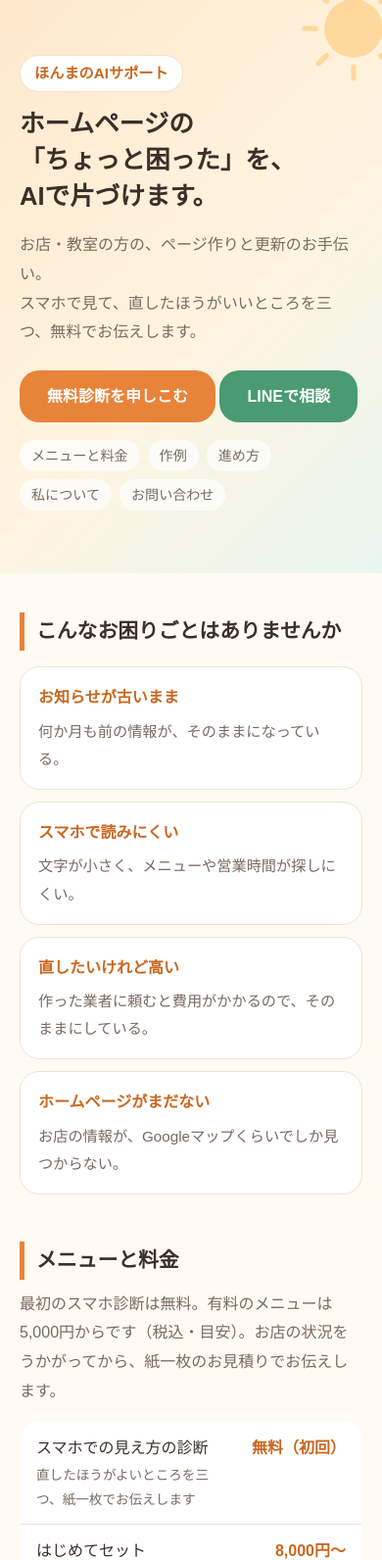
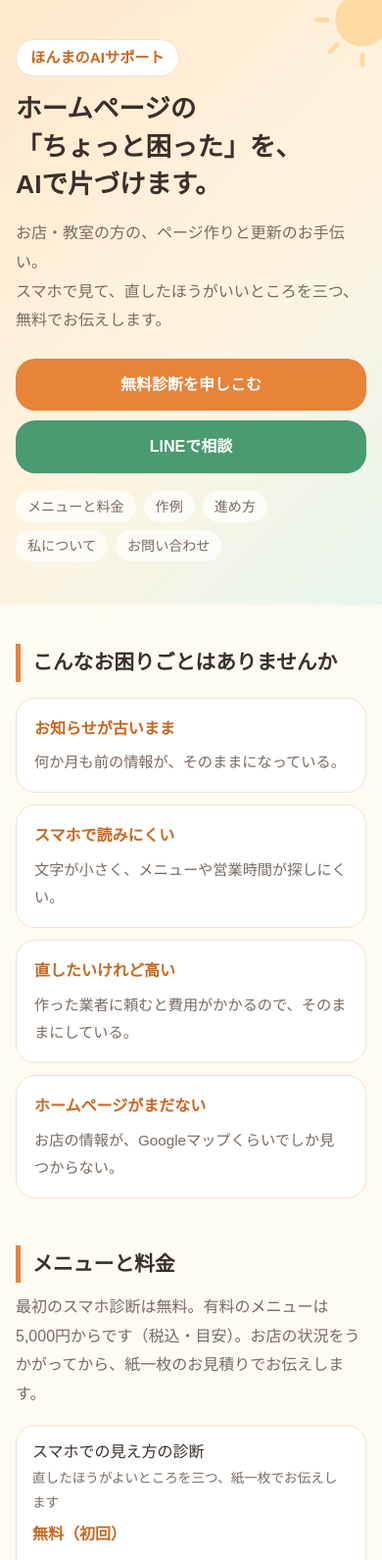
Before and after one commit to osamu-homma-ai/osamu-homma-ai.github.io, a plain HTML site: page index.html in a window 390 px wide. Shown: the top 1592 px of the page at 98% size. Drawn offline with Linux system fonts and the light colour scheme.

Commit message:
スマホ（Android の文字サイズ大・表示サイズ大）でも崩れないように：見出しを言葉の切れ目で改行、料金表をスマホでは縦並び、ボタンを横いっぱいに、連絡先を2行に。CSS を読みなおすよう ?v= を付けた
Co-Authored-By: Claude Opus 5.5 <noreply@anthropic.com>

```diff
--- a/index.html
+++ b/index.html
@@ -14,7 +14,7 @@
   <meta property="og:image:width" content="1200">
   <meta property="og:image:height" content="630">
   <meta property="og:locale" content="ja_JP">
-  <link rel="stylesheet" href="style.css">
+  <link rel="stylesheet" href="style.css?v=20261122">
 </head>
 <body>
   <header class="hero">
@@ -29,7 +29,7 @@
     </svg>
     <div class="wrap">
       <a class="brand" href="index.html">ほんまのAIサポート</a>
-      <h1>ホームページの<br>「ちょっと困った」を、<br>AIで片づけます。</h1>
+      <h1><span class="nw">ホームページの</span><br><span class="nw">「ちょっと困った」を、</span><br><span class="nw">AIで</span><span class="nw">片づけます。</span></h1>
       <p class="sub">お店・教室の方の、ページ作りと更新のお手伝い。<br>スマホで見て、直したほうがいいところを三つ、無料でお伝えします。</p>
       <a class="btn" href="#contact">無料診断を申しこむ</a>
       <a class="btn line" href="https://lin.ee/uoYPE5Ua" target="_blank" rel="noopener">LINEで相談</a>
--- a/style.css
+++ b/style.css
@@ -46,7 +46,11 @@ a { color: var(--accent-dark); }
   border: 1px solid var(--line);
   text-decoration: none;
 }
-h1 { font-size: clamp(1.6rem, 5.2vw, 2.4rem); line-height: 1.45; margin: 0 0 16px; }
+h1 { font-size: clamp(1.2rem, 6.8vw, 2.4rem); line-height: 1.45; margin: 0 0 16px; }
+/* 見出しを言葉の切れ目で改行する（「困っ／た」のように切れないように） */
+h1 .nw { display: inline-block; max-width: 100%; }
+/* 長い英数字（メールアドレスなど）が画面からはみ出さないように */
+body { overflow-wrap: anywhere; }
 .sub { color: var(--muted); margin: 0 0 24px; }
 .btn {
   display: inline-block;
@@ -138,6 +142,27 @@ footer { text-align: center; color: var(--muted); font-size: 0.85rem; padding: 4
   .line-box { flex-direction: column; align-items: flex-start; }
 }
 
+/* スマホ（Android の「文字サイズ大」「表示サイズ大」でも崩れないように） */
+@media (max-width: 600px) {
+  .wrap { padding: 0 16px; }
+  .hero { padding: 40px 0 44px; }
+  .sun { width: 120px; height: 120px; right: -40px; top: -40px; opacity: 0.5; }
+  /* ボタンは横いっぱい・一つずつ */
+  .hero .btn, .cta .btn { display: block; text-align: center; margin: 0 0 10px; padding: 12px 16px; }
+  .cta { display: block; }
+  /* メニューと料金の表：名前と説明を上に、料金をその下に */
+  table, tbody, tr, th, td { display: block; width: 100%; }
+  tr { padding: 12px 16px; border-bottom: 1px solid var(--line); }
+  tr:last-child { border-bottom: 0; }
+  th, td { padding: 0; border-bottom: 0; }
+  td.price { text-align: left; margin-top: 4px; white-space: normal; }
+  .steps li { padding: 12px 14px 12px 54px; }
+  .steps li::before { left: 12px; top: 12px; }
+  .contact li { padding: 12px 14px; gap: 4px 12px; }
+  .contact span { flex-basis: 100%; font-size: 0.85rem; }
+  .line-box img { flex-basis: auto; width: 120px; height: 120px; }
+}
+
 /* 紹介ボタン（LINE・URLのコピー） */
 .share { margin-top: 22px; padding: 16px 18px; border: 1px dashed var(--line); border-radius: var(--r); }
 .share p { margin: 0 0 10px; font-size: 0.92rem; color: var(--muted); }
```
